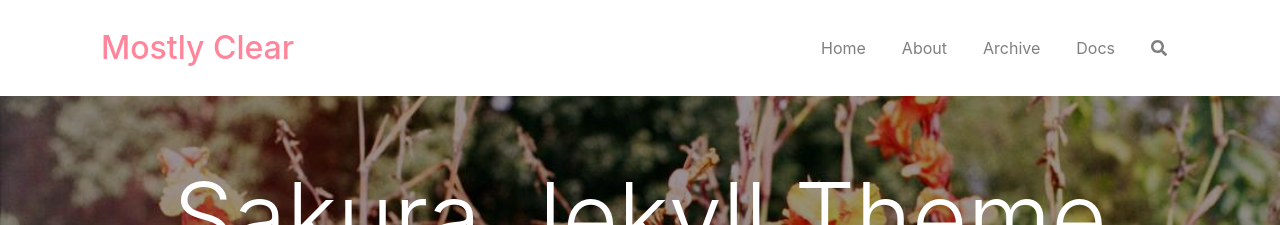
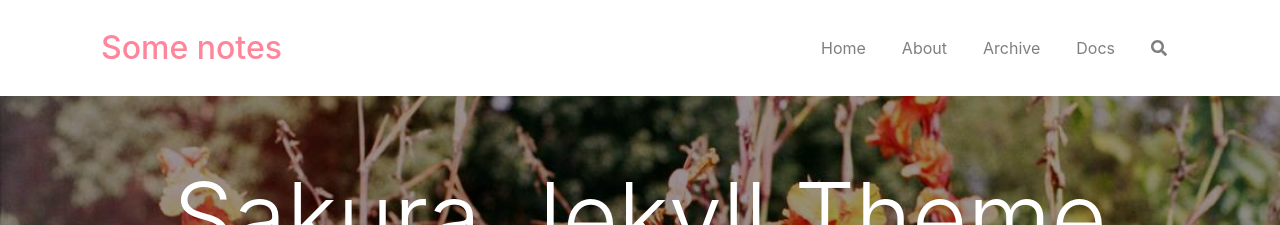
Before and after one commit to Colawithrain/Colin_Blog, a Jekyll site: the page built from index.html, in a window 1280 px wide. Shown: the top 225 px of the page. Built offline with Jekyll 4.4.1, drawn with Linux system fonts in a browser that asks for light colours; the list of posts is cut into pages by our own code; comment, search, counter and statistics services are not loaded.

Commit message:
Update _config.yml

```diff
--- a/_config.yml
+++ b/_config.yml
@@ -1,7 +1,7 @@
 # Site settings
 author: Kimfucious
 baseurl: "/Colin_Blog"
-brand: Mostly Clear
+brand: Some notes
 copyright: Colin
 description: A clean Jekyll theme with baked in Bootstrap 4, responsive images, and more...
 email: example@example.com
```
